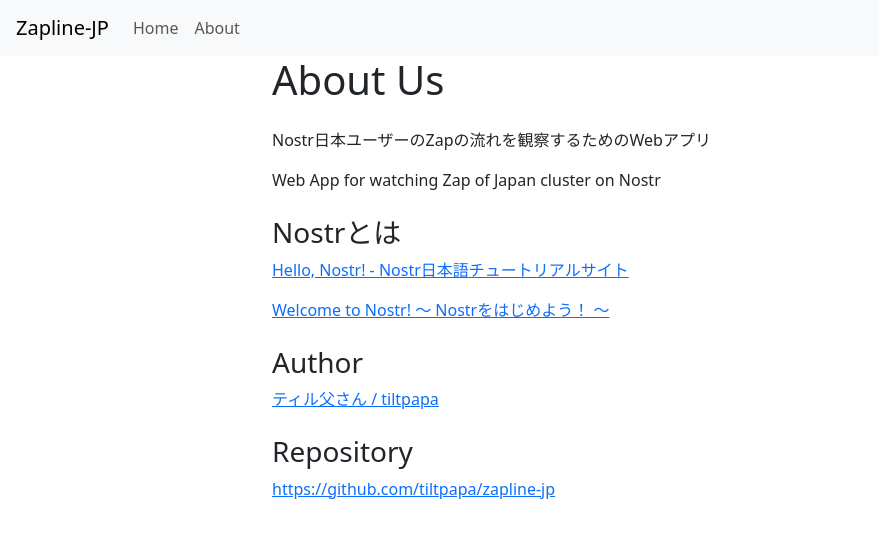
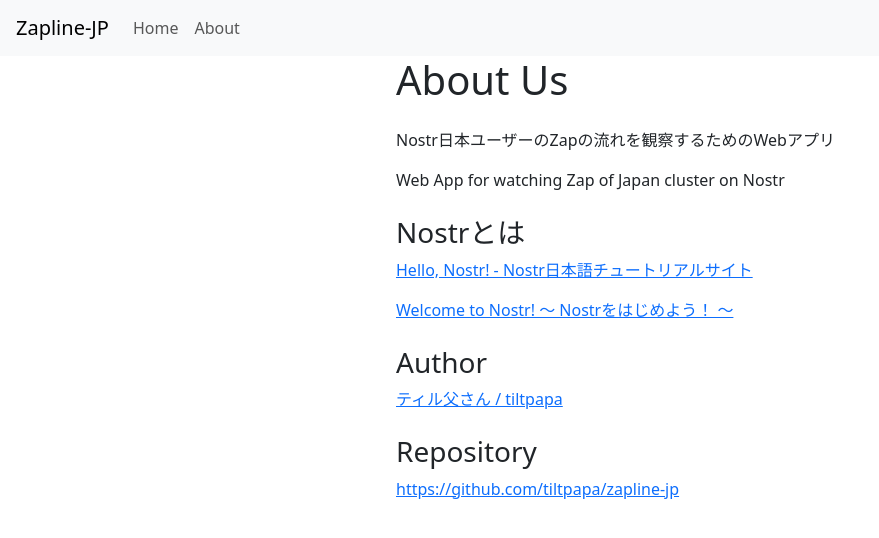
Before and after one commit to tiltpapa/zapline-jp, a SvelteKit app: page /about in a window 1280 px wide. Shown: the top 538 px of the page, without its empty margins (0-879 px from the left). Built offline with nearby package versions, Linux system fonts and the light colour scheme.

Commit message:
Move style definitions

```diff
--- a/src/routes/+layout.svelte
+++ b/src/routes/+layout.svelte
@@ -18,7 +18,7 @@
     </ul>
 </nav>
 
-<div class="main-content">
+<div class="main-content main-width">
     <slot></slot>
 </div>
 
@@ -26,4 +26,17 @@
     .main-content {
         margin-top: 56px;
     }
+
+    .main-width {
+        width: 100%;
+        padding: 0;
+    }
+
+    @media (min-width: 768px) {
+        .main-width {
+            width: 768px;
+            margin-left: auto;
+            margin-right: auto;
+        }
+    }
 </style>
```
Also changed, not shown: src/routes/+page.svelte (+0 -10 lines).
